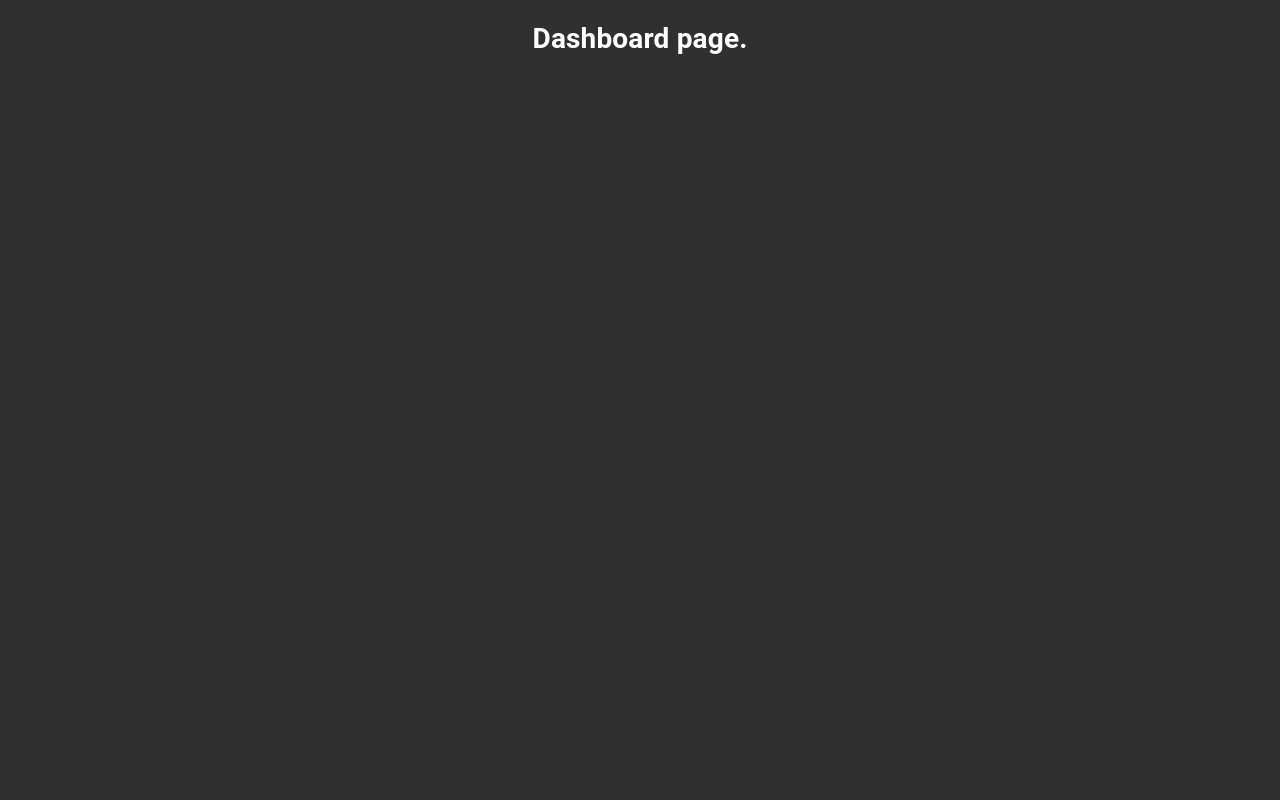
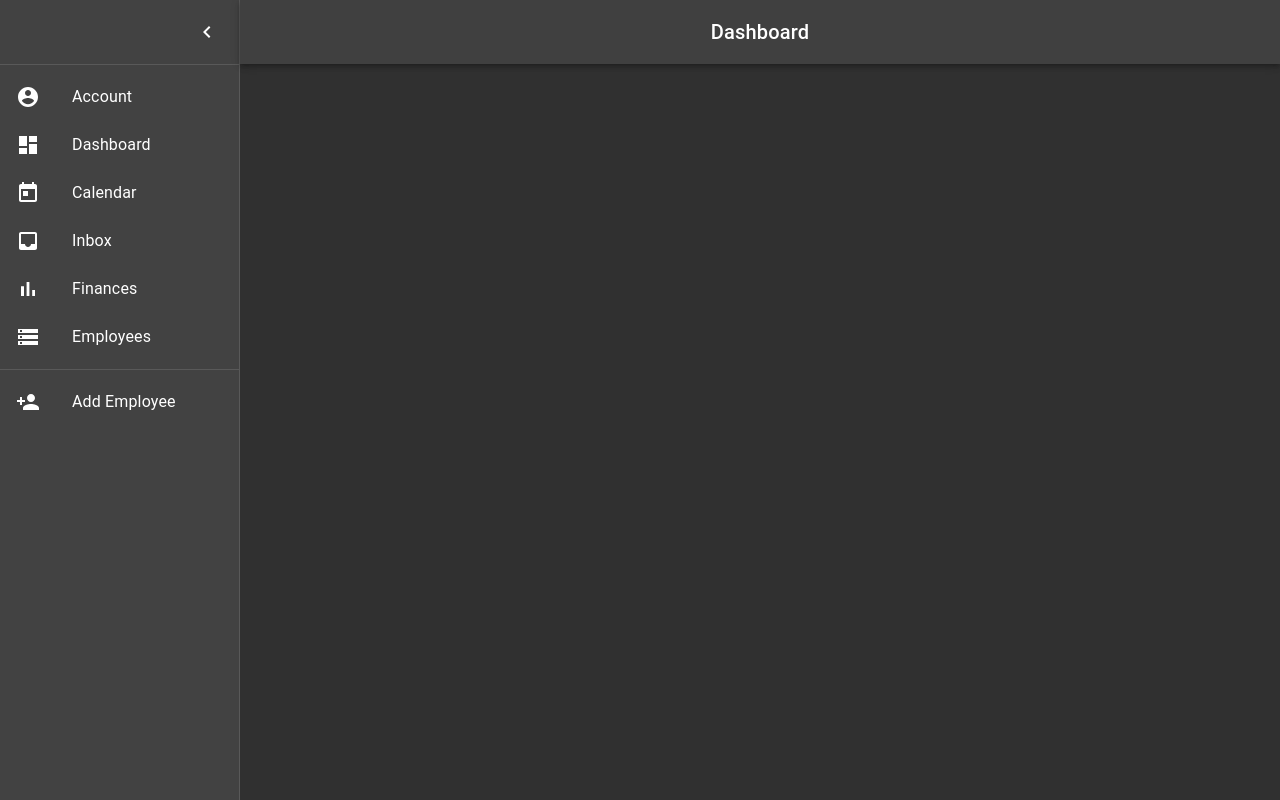
Before and after one commit to Nycarus/expendable-employees, a React (Create React App) app in the folder expendable-employees/: page /dashboard in a window 1280 px wide. Built offline with nearby package versions, Linux system fonts and the light colour scheme.

Commit message:
Updated project
- Renamed EmployerRegister to just Register
- Renamed EmployeeRegister to AddEmployee
- Created side navbar for Dashboard

```diff
--- /dev/null
+++ b/expendable-employees/src/AddEmployee.js
@@ -0,0 +1,11 @@
+function AddEmployee(){
+    return(
+        <div>
+            <h1>
+                Employee Register page
+            </h1>
+        </div>
+    )
+}
+
+export default AddEmployee;
--- a/expendable-employees/src/App.js
+++ b/expendable-employees/src/App.js
@@ -5,9 +5,9 @@
 import Inbox from "./Inbox";
 import Finances from "./Finances";
 import Dashboard from "./Dashboard";
-import EmployerRegister from "./EmployerRegister";
+import Register from "./Register";
 import Employees from "./Employees";
-import EmployeeRegister from "./EmployeeRegister";
+import AddEmployee from "./AddEmployee";
 import Calendar from "./Calendar";
 import Account from "./Account";
 import {ThemeProvider, createMuiTheme} from '@material-ui/core/styles'
@@ -31,15 +31,15 @@
         <ThemeProvider theme={theme}>
             <CssBaseline/>
             <div className="App">
-                <BrowserRouter>
+                <BrowserRouter forceRefresh={true}>
                     <Route exact path="/" component={Landing}/>
                     <Route exact path="/login" component={Login}/>
+                    <Route exact path="/register" component={Register}/>
                     <Route exact path="/inbox" component={Inbox}/>
                     <Route exact path="/finances" component={Finances}/>
                     <Route exact path="/dashboard" component={Dashboard}/>
-                    <Route exact path="/register" component={EmployerRegister}/>
                     <Route exact path="/employees" component={Employees}/>
-                    <Route exact path="/employeeregister" component={EmployeeRegister}/>
+                    <Route exact path="/addemployee" component={AddEmployee}/>
                     <Route exact path="/calendar" component={Calendar}/>
                     <Route exact path="/account" component={Account}/>
                 </BrowserRouter>
--- a/expendable-employees/src/Dashboard.js
+++ b/expendable-employees/src/Dashboard.js
@@ -1,11 +1,148 @@
-function Dashboard(){
-    return(
-        <div>
-            <h1>
-                Dashboard page.
-            </h1>
+import React from 'react';
+import { makeStyles } from '@material-ui/core/styles';
+import CssBaseline from '@material-ui/core/CssBaseline';
+import Drawer from '@material-ui/core/Drawer';
+import AppBar from '@material-ui/core/AppBar';
+import Toolbar from '@material-ui/core/Toolbar';
+import Typography from '@material-ui/core/Typography';
+import IconButton from '@material-ui/core/IconButton';
+import MenuIcon from '@material-ui/icons/Menu';
+import ChevronLeftIcon from '@material-ui/icons/ChevronLeft';
+import clsx from "clsx";
+import {Divider, List} from "@material-ui/core";
+import {mainListItems, secondaryListItems} from "./components/listitems";
+
+
+const drawerWidth = 240;
+
+const useStyles = makeStyles((theme) => ({
+    root: {
+        display: 'flex',
+    },
+    toolbar: {
+        paddingRight: 24, // keep right padding when drawer closed
+    },
+    toolbarIcon: {
+        display: 'flex',
+        alignItems: 'center',
+        justifyContent: 'flex-end',
+        padding: '0 8px',
+        ...theme.mixins.toolbar,
+    },
+    appBar: {
+        zIndex: theme.zIndex.drawer + 1,
+        transition: theme.transitions.create(['width', 'margin'], {
+            easing: theme.transitions.easing.sharp,
+            duration: theme.transitions.duration.leavingScreen,
+        }),
+    },
+    appBarShift: {
+        marginLeft: drawerWidth,
+        width: `calc(100% - ${drawerWidth}px)`,
+        transition: theme.transitions.create(['width', 'margin'], {
+            easing: theme.transitions.easing.sharp,
+            duration: theme.transitions.duration.enteringScreen,
+        }),
+    },
+    menuButton: {
+        marginRight: 36,
+    },
+    menuButtonHidden: {
+        display: 'none',
+    },
+    title: {
+        flexGrow: 1,
+    },
+    drawerPaper: {
+        position: 'relative',
+        whiteSpace: 'nowrap',
+        width: drawerWidth,
+        transition: theme.transitions.create('width', {
+            easing: theme.transitions.easing.sharp,
+            duration: theme.transitions.duration.enteringScreen,
+        }),
+    },
+    drawerPaperClose: {
+        overflowX: 'hidden',
+        transition: theme.transitions.create('width', {
+            easing: theme.transitions.easing.sharp,
+            duration: theme.transitions.duration.leavingScreen,
+        }),
+        width: theme.spacing(7),
+        [theme.breakpoints.up('sm')]: {
+            width: theme.spacing(9),
+        },
+    },
+    appBarSpacer: theme.mixins.toolbar,
+    content: {
+        flexGrow: 1,
+        height: '100vh',
+        overflow: 'auto',
+    },
+    container: {
+        paddingTop: theme.spacing(4),
+        paddingBottom: theme.spacing(4),
+    },
+    paper: {
+        padding: theme.spacing(2),
+        display: 'flex',
+        overflow: 'auto',
+        flexDirection: 'column',
+    },
+    fixedHeight: {
+        height: 240,
+    },
+}));
+
+export default function Dashboard() {
+    const classes = useStyles();
+    const [open, setOpen] = React.useState(true);
+    const handleDrawerOpen = () => {
+        setOpen(true);
+    };
+    const handleDrawerClose = () => {
+        setOpen(false);
+    };
+
+    return (
+        <div className={classes.root}>
+            <CssBaseline />
+            <AppBar position="absolute" className={clsx(classes.appBar, open && classes.appBarShift)}>
+                <Toolbar className={classes.toolbar}>
+                    <IconButton
+                        edge="start"
+                        color="inherit"
+                        aria-label="open drawer"
+                        onClick={handleDrawerOpen}
+                        className={clsx(classes.menuButton, open && classes.menuButtonHidden)}
+                    >
+                        <MenuIcon />
+                    </IconButton>
+                    <Typography component="h1" variant="h6" color="inherit" noWrap className={classes.title}>
+                        Dashboard
+                    </Typography>
+                </Toolbar>
+            </AppBar>
+            <Drawer
+                variant="permanent"
+                classes={{
+                    paper: clsx(classes.drawerPaper, !open && classes.drawerPaperClose),
+                }}
+                open={open}
+            >
+                <div className={classes.toolbarIcon}>
+                    <IconButton onClick={handleDrawerClose}>
+                        <ChevronLeftIcon />
+                    </IconButton>
+                </div>
+                <Divider />
+                <List>{mainListItems}</List>
+                <Divider />
+                <List>{secondaryListItems}</List>
+            </Drawer>
+            <main className={classes.content}>
+                <div className={classes.appBarSpacer} />
+            </main>
         </div>
-    )
+    );
 }
-
-export default Dashboard;
--- a/expendable-employees/src/EmployeeRegister.js
+++ /dev/null
@@ -1,11 +0,0 @@
-function EmployeeRegister(){
-    return(
-        <div>
-            <h1>
-                EmployeeRegister page
-            </h1>
-        </div>
-    )
-}
-
-export default EmployeeRegister;
--- a/expendable-employees/src/EmployerRegister.js
+++ /dev/null
@@ -1,11 +0,0 @@
-function EmployerRegister(){
-    return(
-        <div>
-            <h1>
-                EmployerRegister page
-            </h1>
-        </div>
-    )
-}
-
-export default EmployerRegister;
--- a/expendable-employees/src/Landing.js
+++ b/expendable-employees/src/Landing.js
@@ -49,7 +49,6 @@
     const classes = useStyles();
 
     return (
-        <BrowserRouter forceRefresh={true}>
         <div className={classes.root}>
             <AppBar position="static">
                 <Toolbar>
@@ -75,6 +74,5 @@
                 </Grid>
             </Paper>
         </div>
-        </BrowserRouter>
     );
 }
--- /dev/null
+++ b/expendable-employees/src/Register.js
@@ -0,0 +1,17 @@
+import React from 'react';
+import {makeStyles} from '@material-ui/core/styles';
+
+const useStyles = makeStyles((theme) => ({
+}));
+
+export default function Register() {
+    const classes = useStyles();
+
+    return (
+        <div>
+            <h1>
+                Register page.
+            </h1>
+        </div>
+    );
+}
--- /dev/null
+++ b/expendable-employees/src/components/listitems.js
@@ -0,0 +1,60 @@
+import React from 'react';
+import ListItem from '@material-ui/core/ListItem';
+import ListItemIcon from '@material-ui/core/ListItemIcon';
+import ListItemText from '@material-ui/core/ListItemText';
+import DashboardIcon from '@material-ui/icons/Dashboard';
+import BarChartIcon from '@material-ui/icons/BarChart';
+import {AccountCircle, CalendarToday, Inbox, PersonAdd, Storage, Today} from "@material-ui/icons";
+import {Link} from "react-router-dom";
+
+export const mainListItems = (
+    <div>
+        <ListItem button component={Link} to="/account">
+            <ListItemIcon>
+                <AccountCircle />
+            </ListItemIcon>
+            <ListItemText primary="Account" />
+        </ListItem>
+        <ListItem button component={Link} to="/dashboard">
+            <ListItemIcon>
+                <DashboardIcon />
+            </ListItemIcon>
+            <ListItemText primary="Dashboard" />
+        </ListItem>
+        <ListItem button component={Link} to="/calendar">
+            <ListItemIcon>
+                <Today />
+            </ListItemIcon>
+            <ListItemText primary="Calendar" />
+        </ListItem>
+        <ListItem button component={Link} to="/inbox">
+            <ListItemIcon>
+                <Inbox />
+            </ListItemIcon>
+            <ListItemText primary="Inbox" />
+        </ListItem>
+        <ListItem button component={Link} to="/finances">
+            <ListItemIcon>
+                <BarChartIcon />
+            </ListItemIcon>
+            <ListItemText primary="Finances" />
+        </ListItem>
+        <ListItem button component={Link} to="/employees">
+            <ListItemIcon>
+                <Storage />
+            </ListItemIcon>
+            <ListItemText primary="Employees" />
+        </ListItem>
+    </div>
+);
+
+export const secondaryListItems = (
+    <div>
+        <ListItem button component={Link} to="/addemployee">
+            <ListItemIcon>
+                <PersonAdd />
+            </ListItemIcon>
+            <ListItemText primary="Add Employee" />
+        </ListItem>
+    </div>
+);
```
Lines whose indentation alone changed are shown as unchanged.
